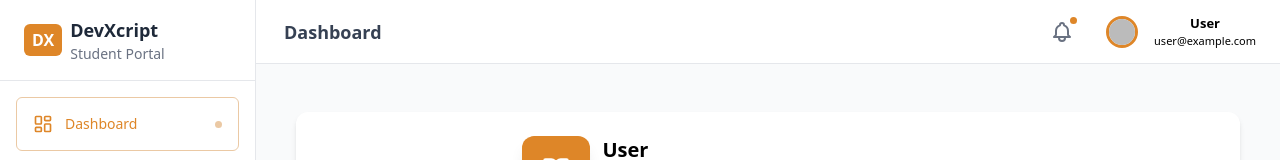
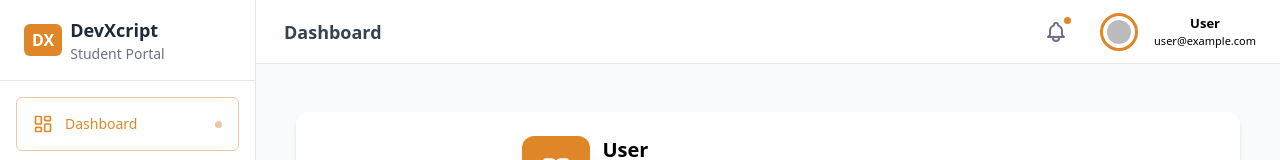
Before and after one commit to Bushrajan/Student-Portal-, a React (Vite) app: page /dashboard in a window 1280 px wide. Shown: the top 160 px of the page. Built offline with nearby package versions, Linux system fonts and the light colour scheme; no server answers; sample sign-in values are in the browser's storage.

Commit message:
complete stu por last commit

```diff
--- a/src/pages/Dashboard.jsx
+++ b/src/pages/Dashboard.jsx
@@ -187,11 +187,13 @@ const Dashboard = () => {
                                 onClick={() => setShowLogout(!showLogout)}
                                 className="flex gap-4 hover:bg-gray-100 p-2 rounded items-center"
                             >
-                                <img
-                                    src={user?.photoURL || "/p1.png"}
-                                    alt="user"
-                                    className="w-8 h-8 border-3 border-[#DE8628] rounded-full"
-                                />
+                                <span className="p-1 border-3 border-[#DE8628] rounded-full">
+                                    <img
+                                        src={user?.photoURL || "/p1.png"}
+                                        alt="user"
+                                        className="w-6 h-6  rounded-full"
+                                    />
+                                </span>
                                 <span className="lg:flex flex-col md:flex hidden">
                                     <span className="font-semibold text-[13px]">
                                         {user?.email ? user.email.split('@')[0].charAt(0).toUpperCase() + user.email.split('@')[0].slice(1).toLowerCase() : "John Doe"}
```
